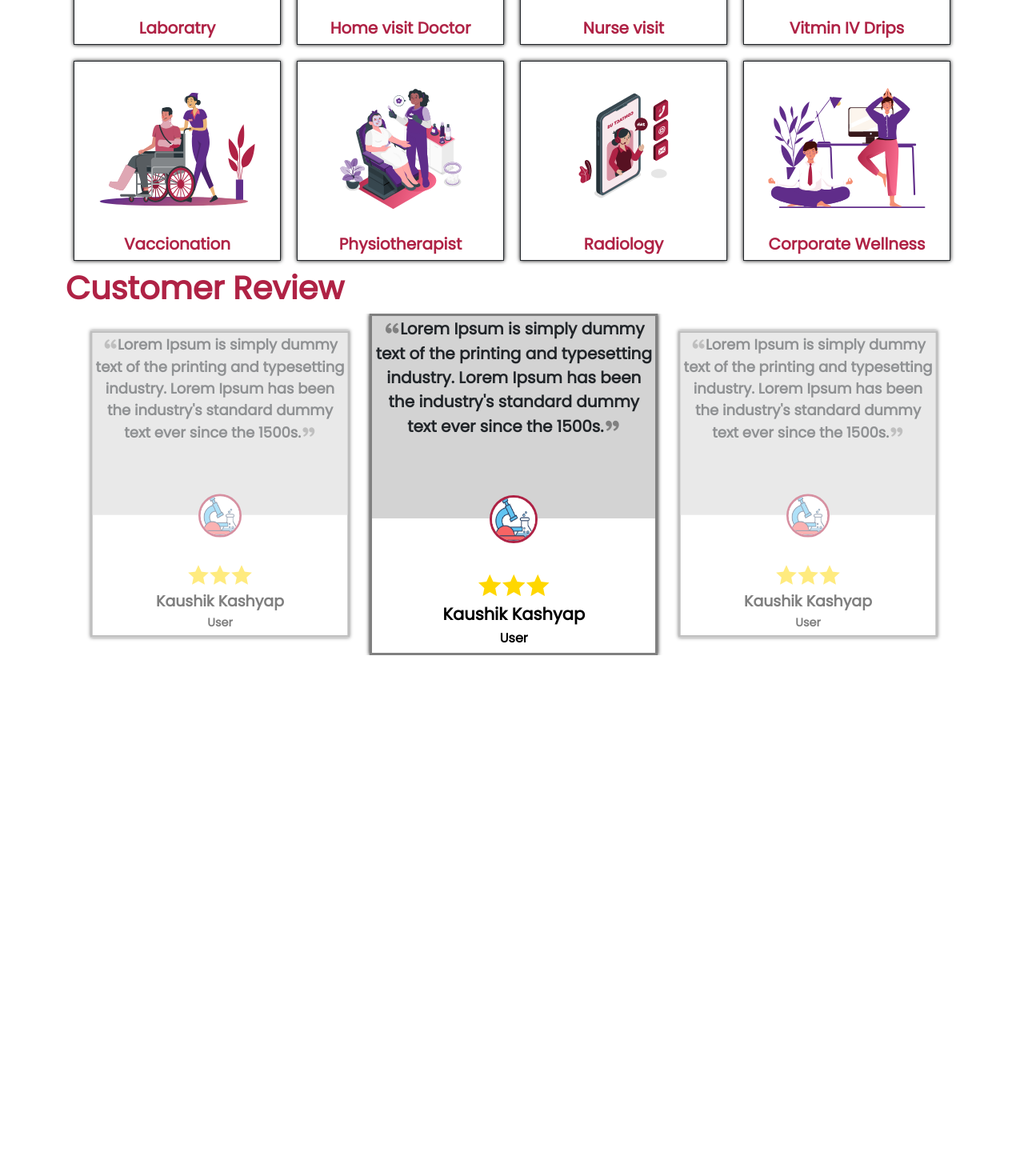
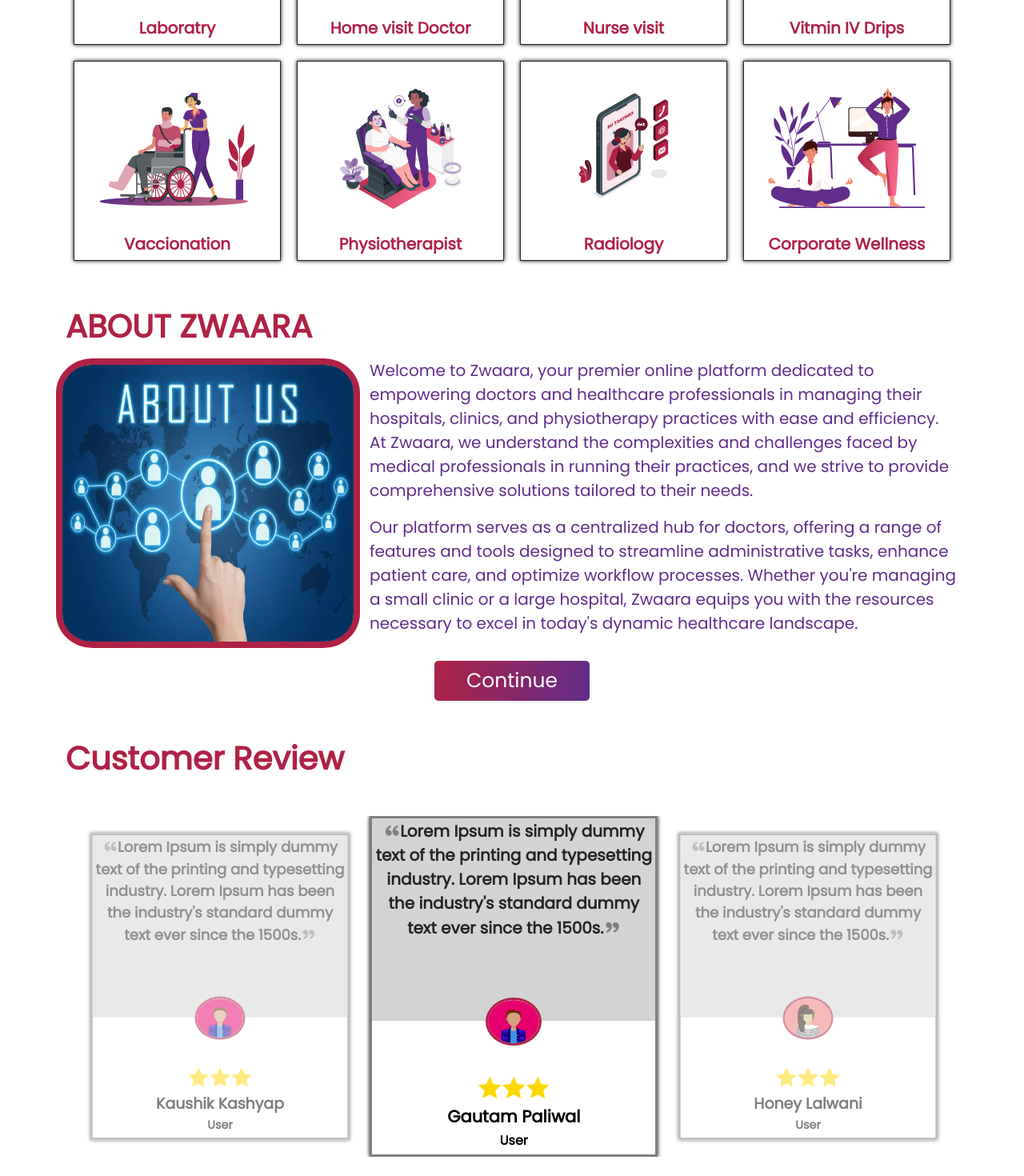
Before and after one commit to KashyapKaushik/Zwarra, a React (Create React App) app: page / in a window 1280 px wide. Shown: the part 977-2447 px from the top of the page at 80% size. Before the commit the page ends 1796 px from the top, so only its background shows below. Built offline with nearby package versions, Linux system fonts and the light colour scheme.

Commit message:
latestupdate1stmarchcustomerreview

```diff
--- a/src/Components/Aboutzwaara.js
+++ b/src/Components/Aboutzwaara.js
@@ -6,9 +6,11 @@ import { Link } from 'react-router-dom'
 function Aboutzwaara() {
   return (
     <>
-    <div className='container-fluid aboutpage mt-4'>
-      <h1 style={{ color: "#AF2245" , fontSize: "50px" ,fontWeight : "600"}}>ABOUT ZWAARA</h1>
-      <div className='container aboutfield'>
+    <div className='container-fluid aboutpage mt-5'>
+      <div className='container'>
+      <h1 style={{ color: "#AF2245" , fontSize: "40px" ,fontWeight : "600"}}>ABOUT ZWAARA</h1>
+      </div>
+      <div className='container aboutfield mt-3'>
         <div className='row mt-3'>
           <div className='col-lg-4 p-0' style={{border:"8px solid #AF2245" ,borderRadius:"12%"}}>
           <img src={abus} alt='imag' style={{width:"100%" , height:"100%" ,borderRadius:"10%"}}/>
--- a/src/Components/Customereview.js
+++ b/src/Components/Customereview.js
@@ -1,20 +1,22 @@
 import React from 'react'
 import lab from '../assets/lab1.png'
+import pr1 from '../assets/pr1.jpg'
+import pr22 from '../assets/pr22.jpg'
 
 function Customereview() {
   return (
    <>
-    <div className='container'>
+    <div className='container mt-5'>
    <h2 style={{ color: "#AF2245" , fontSize: "40px" ,fontWeight : "600"}}>Customer Review</h2>
 
-   <div className='container owl-carousel'>
+   <div className='container owl-carousel mt-5'>
 
    <div className='item'>
           <p><i class="ri-double-quotes-l" style={{color:"grey",fontSize:"21px"}}></i>
           Lorem Ipsum is simply dummy text of the printing and typesetting industry.
           Lorem Ipsum has been the industry's standard dummy text ever since the 1500s.
           <i class="ri-double-quotes-r" style={{color:"grey",fontSize:"21px"}} ></i></p>
-          <img src={lab}/>
+          <img src={pr1}/>
           <div className='ratings'><i class="ri-star-fill"></i><i class="ri-star-fill"></i><i class="ri-star-fill"></i></div>
           <h5 style={{color:"black",fontSize:"21px", fontWeight:"700"}}>Kaushik Kashyap</h5>
           <h6 style={{color:"black", fontWeight:"700"}}>User</h6>
@@ -24,9 +26,9 @@ function Customereview() {
           Lorem Ipsum is simply dummy text of the printing and typesetting industry.
           Lorem Ipsum has been the industry's standard dummy text ever since the 1500s.
           <i class="ri-double-quotes-r" style={{color:"grey",fontSize:"21px"}} ></i></p>
-          <img src={lab}/>
+          <img src={pr1}/>
           <div className='ratings'><i class="ri-star-fill"></i><i class="ri-star-fill"></i><i class="ri-star-fill"></i></div>
-          <h5 style={{color:"black",fontSize:"21px", fontWeight:"700"}}>Kaushik Kashyap</h5>
+          <h5 style={{color:"black",fontSize:"21px", fontWeight:"700"}}>Gautam Paliwal</h5>
           <h6 style={{color:"black", fontWeight:"700"}}>User</h6>
     </div>
     <div className='item'>
@@ -34,17 +36,31 @@ function Customereview() {
           Lorem Ipsum is simply dummy text of the printing and typesetting industry.
           Lorem Ipsum has been the industry's standard dummy text ever since the 1500s.
           <i class="ri-double-quotes-r" style={{color:"grey",fontSize:"21px"}} ></i></p>
-          <img src={lab}/>
+          <img src={pr22}/>
           <div className='ratings'><i class="ri-star-fill"></i><i class="ri-star-fill"></i><i class="ri-star-fill"></i></div>
-          <h5 style={{color:"black",fontSize:"21px", fontWeight:"700"}}>Kaushik Kashyap</h5>
+          <h5 style={{color:"black",fontSize:"21px", fontWeight:"700"}}>Honey Lalwani</h5>
           <h6 style={{color:"black", fontWeight:"700"}}>User</h6>
     </div>
-
-
-
-
-
-
+    <div className='item'>
+          <p><i class="ri-double-quotes-l" style={{color:"grey",fontSize:"21px"}}></i>
+          Lorem Ipsum is simply dummy text of the printing and typesetting industry.
+          Lorem Ipsum has been the industry's standard dummy text ever since the 1500s.
+          <i class="ri-double-quotes-r" style={{color:"grey",fontSize:"21px"}} ></i></p>
+          <img src={pr22}/>
+          <div className='ratings'><i class="ri-star-fill"></i><i class="ri-star-fill"></i><i class="ri-star-fill"></i></div>
+          <h5 style={{color:"black",fontSize:"21px", fontWeight:"700"}}>Drashti Parikh</h5>
+          <h6 style={{color:"black", fontWeight:"700"}}>User</h6>
+    </div>
+    <div className='item'>
+          <p><i class="ri-double-quotes-l" style={{color:"grey",fontSize:"21px"}}></i>
+          Lorem Ipsum is simply dummy text of the printing and typesetting industry.
+          Lorem Ipsum has been the industry's standard dummy text ever since the 1500s.
+          <i class="ri-double-quotes-r" style={{color:"grey",fontSize:"21px"}} ></i></p>
+          <img src={pr1}/>
+          <div className='ratings'><i class="ri-star-fill"></i><i class="ri-star-fill"></i><i class="ri-star-fill"></i></div>
+          <h5 style={{color:"black",fontSize:"21px", fontWeight:"700"}}>Akash Vaishnav</h5>
+          <h6 style={{color:"black", fontWeight:"700"}}>User</h6>
+    </div>
 
    </div>
    </div>
--- a/src/Components/Pages/Homepage.js
+++ b/src/Components/Pages/Homepage.js
@@ -2,12 +2,14 @@ import React from 'react'
 import Carousel from '../Carousel'
 import Ourservies from '../Ourservies'
 import Customereview from '../Customereview'
+import Aboutzwaara from '../Aboutzwaara'
 
 function Homepage() {
   return (
     <>
     <Carousel/>
     <Ourservies/>
+    <Aboutzwaara/>
     <Customereview/>
 
     </>
--- a/src/index.css
+++ b/src/index.css
@@ -178,7 +178,7 @@ li a[class="logbtn"]{
 }
 
 .aboutpage h1{
-  text-align: center;
+  /* text-align: center; */
 }
 
 
@@ -258,6 +258,6 @@ li a[class="logbtn"]{
 }
 
 .owl-carousel .owl-item img{
-  width:60px;
+  width:70px;
   margin-top: -45px;
 }
```
Also changed, not shown: src/assets/pr1.jpg (added), src/assets/pr22.jpg (added).
